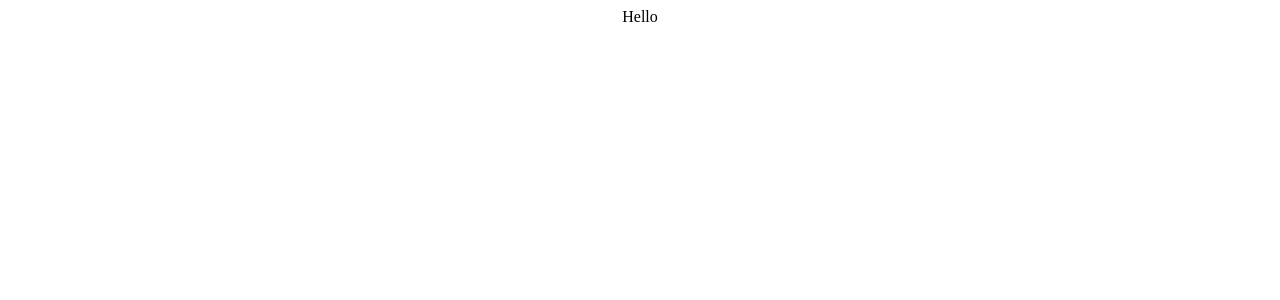
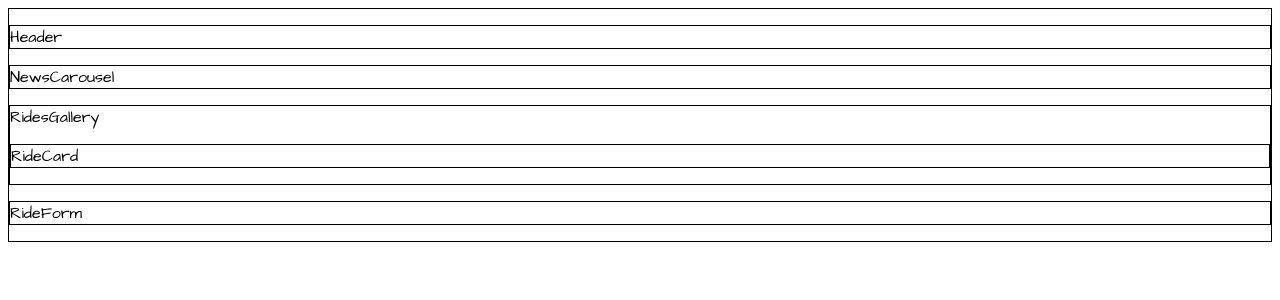
Before and after one commit to ln56b/reactjs-express-node-mysql-MyFavouriteCyclingRides, a React (Create React App) app in the folder frontend/: page / in a window 1280 px wide. Shown: the top 300 px of the page. Built offline with nearby package versions, Linux system fonts and the light colour scheme.

Commit message:
initialised components structure & css classNames

```diff
--- a/frontend/public/index.html
+++ b/frontend/public/index.html
@@ -14,6 +14,14 @@
       manifest.json provides metadata used when your web app is installed on a
       user's mobile device or desktop. See https://developers.google.com/web/fundamentals/web-app-manifest/
     -->
+		<link
+			href="https://fonts.googleapis.com/css2?family=Roboto:wght@300;400;900&display=swap"
+			rel="stylesheet"
+		/>
+		<link
+			href="https://fonts.googleapis.com/css2?family=Architects+Daughter&display=swap"
+			rel="stylesheet"
+		/>
 		<link rel="manifest" href="%PUBLIC_URL%/manifest.json" />
 		<!--
       Notice the use of %PUBLIC_URL% in the tags above.
--- a/frontend/src/App.css
+++ b/frontend/src/App.css
@@ -1,38 +1,29 @@
-.App {
-  text-align: center;
+.cycling-rides {
+	border: 1px solid black;
+	font-family: 'Architects Daughter', cursive;
 }
 
-.App-logo {
-  height: 40vmin;
-  pointer-events: none;
+.header {
+	border: 1px solid black;
+	margin: 1rem 0;
 }
 
-@media (prefers-reduced-motion: no-preference) {
-  .App-logo {
-    animation: App-logo-spin infinite 20s linear;
-  }
+.news-carousel {
+	border: 1px solid black;
+	margin: 1rem 0;
 }
 
-.App-header {
-  background-color: #282c34;
-  min-height: 100vh;
-  display: flex;
-  flex-direction: column;
-  align-items: center;
-  justify-content: center;
-  font-size: calc(10px + 2vmin);
-  color: white;
+.rides-gallery {
+	border: 1px solid black;
+	margin: 1rem 0;
 }
 
-.App-link {
-  color: #61dafb;
+.ride-card {
+	border: 1px solid black;
+	margin: 1rem 0;
 }
 
-@keyframes App-logo-spin {
-  from {
-    transform: rotate(0deg);
-  }
-  to {
-    transform: rotate(360deg);
-  }
+.ride-form {
+	border: 1px solid black;
+	margin: 1rem 0;
 }
--- a/frontend/src/App.jsx
+++ b/frontend/src/App.jsx
@@ -1,8 +1,13 @@
 import React from 'react';
 import './App.css';
+import CyclingRides from './components/CyclingRides';
 
 function App() {
-	return <div className="App">Hello </div>;
+	return (
+		<div>
+			<CyclingRides />
+		</div>
+	);
 }
 
 export default App;
--- /dev/null
+++ b/frontend/src/components/CyclingRides.jsx
@@ -0,0 +1,18 @@
+import React from 'react';
+import Header from './Header';
+import NewsCarousel from './NewsCarousel';
+import RideForm from './RideForm';
+import RidesGallery from './RidesGallery';
+
+function CyclingRides() {
+	return (
+		<div className="cycling-rides">
+			<Header />
+			<NewsCarousel />
+			<RidesGallery />
+			<RideForm />
+		</div>
+	);
+}
+
+export default CyclingRides;
--- /dev/null
+++ b/frontend/src/components/Header.jsx
@@ -0,0 +1,7 @@
+import React from 'react';
+
+function Header() {
+	return <div className="header">Header</div>;
+}
+
+export default Header;
--- /dev/null
+++ b/frontend/src/components/NewsCarousel.jsx
@@ -0,0 +1,7 @@
+import React from 'react';
+
+function NewsCarousel() {
+	return <div className="news-carousel">NewsCarousel</div>;
+}
+
+export default NewsCarousel;
--- /dev/null
+++ b/frontend/src/components/RideCard.jsx
@@ -0,0 +1,7 @@
+import React from 'react';
+
+function RideCard() {
+	return <div className="ride-card">RideCard</div>;
+}
+
+export default RideCard;
--- /dev/null
+++ b/frontend/src/components/RideForm.jsx
@@ -0,0 +1,7 @@
+import React from 'react';
+
+function RideForm() {
+	return <div className="ride-form">RideForm</div>;
+}
+
+export default RideForm;
--- /dev/null
+++ b/frontend/src/components/RidesGallery.jsx
@@ -0,0 +1,13 @@
+import React from 'react';
+import RideCard from './RideCard';
+
+function RidesGallery() {
+	return (
+		<div className="rides-gallery">
+			RidesGallery
+			<RideCard />
+		</div>
+	);
+}
+
+export default RidesGallery;
```
Lines whose indentation alone changed are shown as unchanged.
